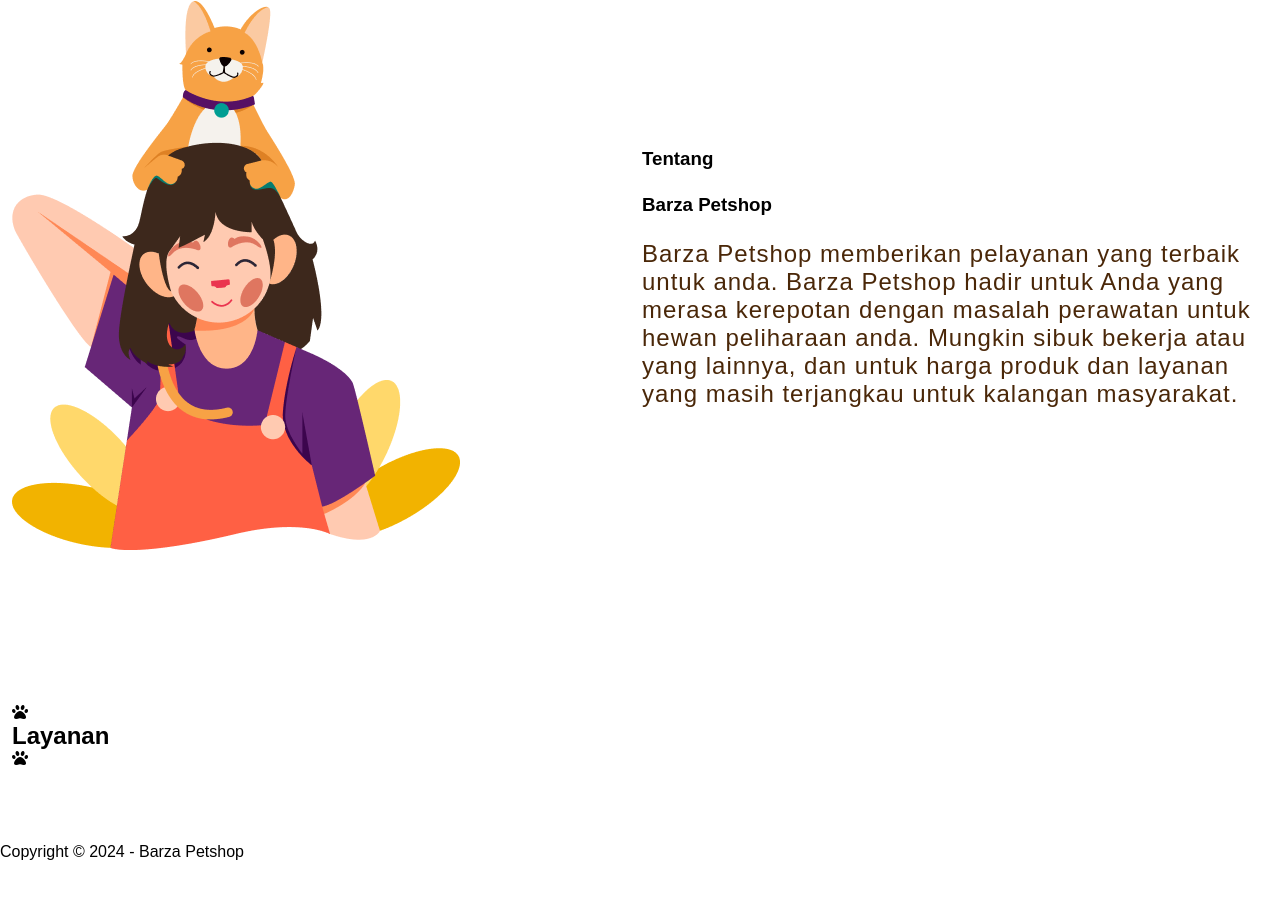
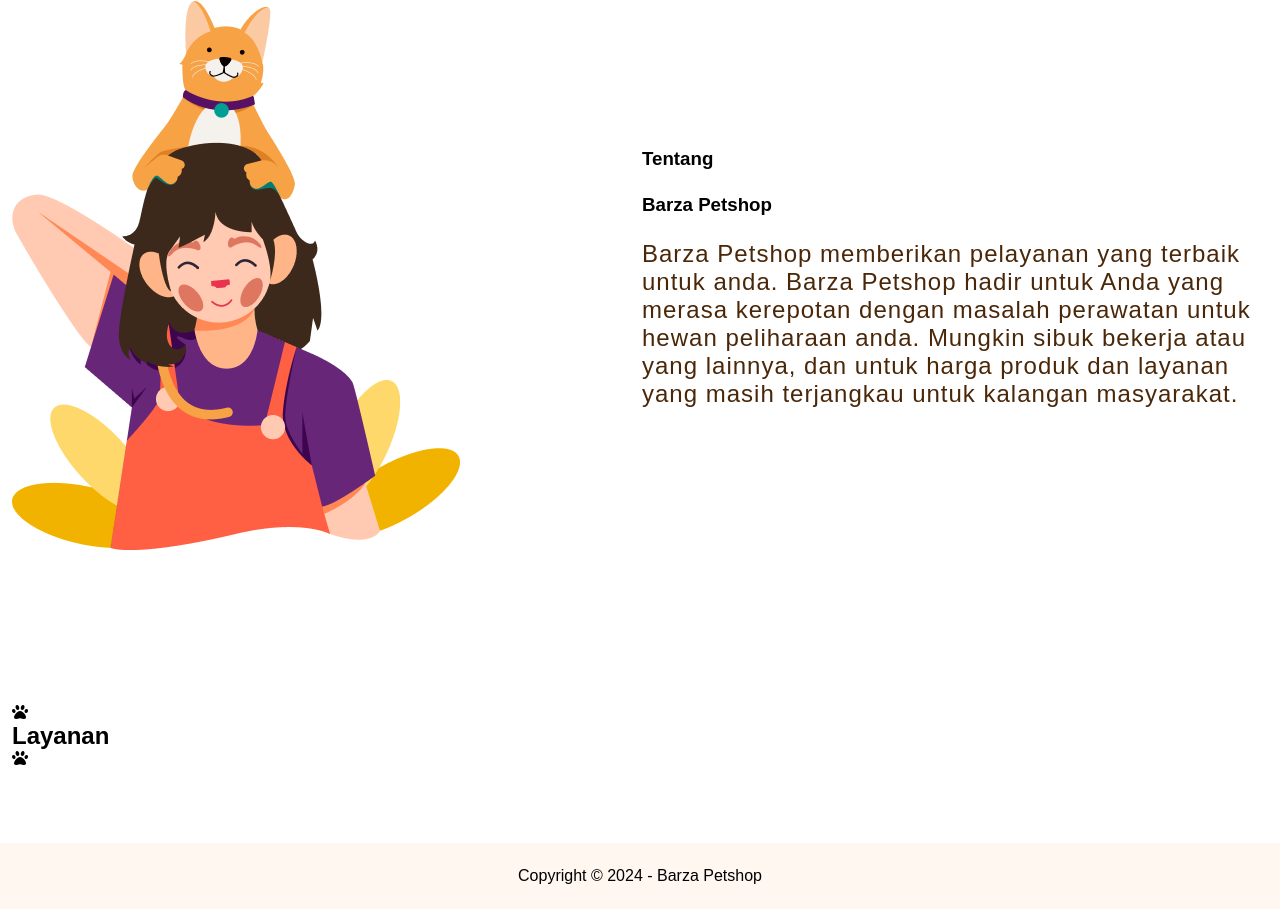
Before and after one commit to alfianfakhrudin2/AnterKuyweb, a plain HTML site: page index.html in a window 1280 px wide. Shown: the part 848-1757 px from the top of the page. Before the commit the page ends 1709 px from the top, so only its background shows below. Drawn offline with Linux system fonts and the light colour scheme.

Commit message:
fix footer

```diff
--- a/Asset/css/style.css
+++ b/Asset/css/style.css
@@ -214,6 +214,17 @@
     align-self: stretch;
 }
 
+/* untuk footer */
+.footer {
+    display: flex;
+    flex-direction: column;
+    justify-content: center;
+    align-items: center;
+    gap: 24px;
+    align-self: stretch;
+    padding: 24px 0px;
+    background-color: var(--bg-color-secondary);
+}
 
 @media screen and (max-width: 768px) {
     .nav-list {
```
